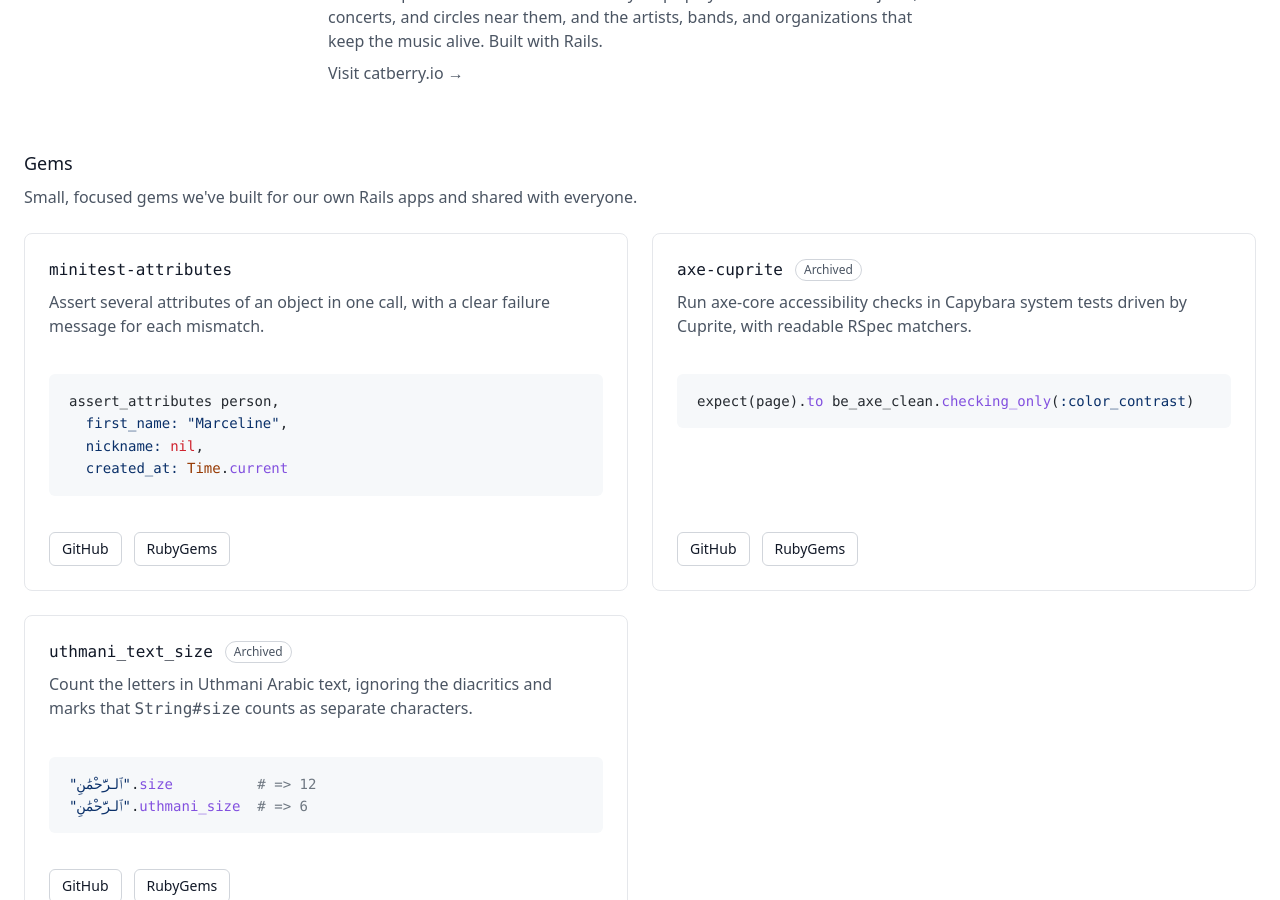
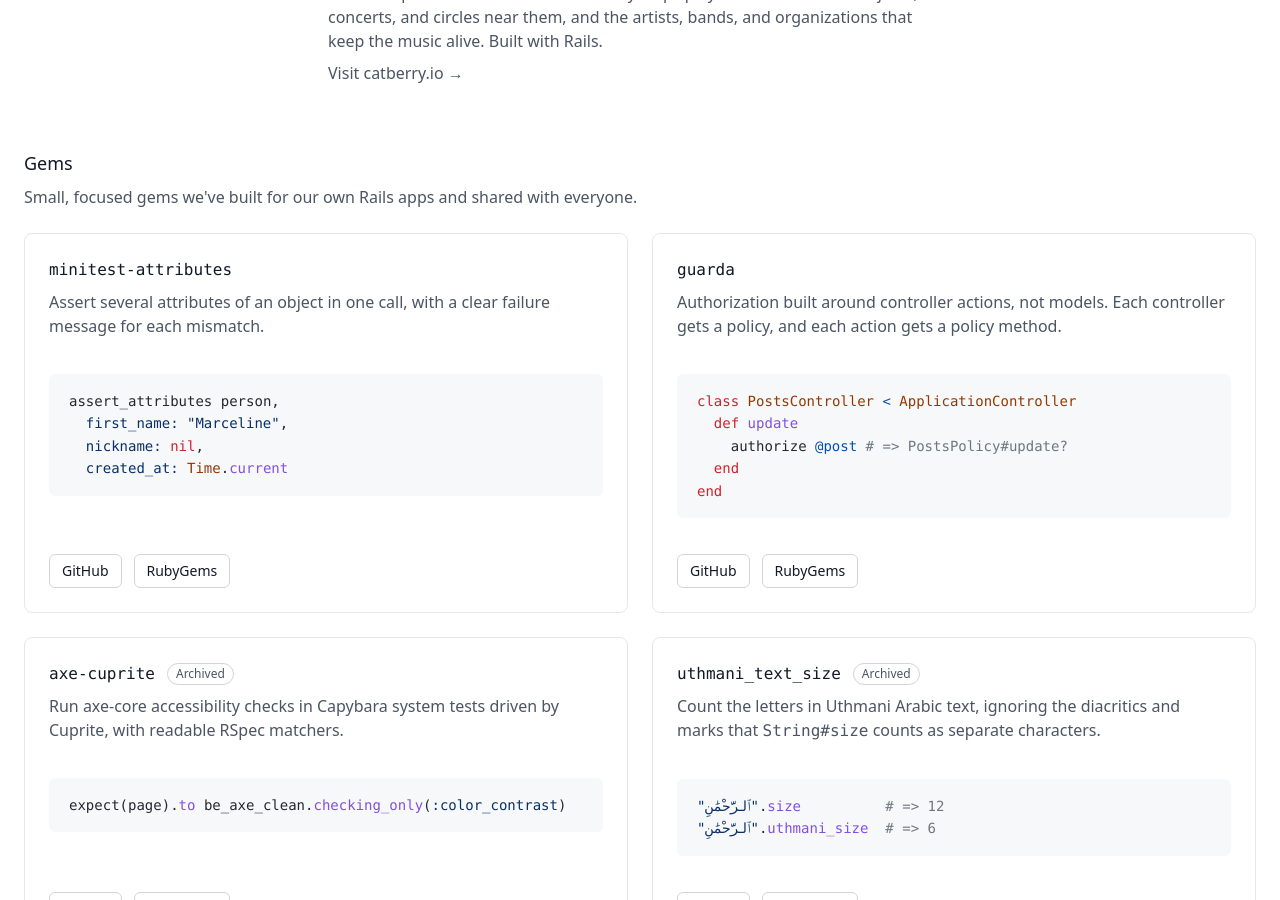
Before and after one commit to Guided-Rails/guided-rails.github.io, a Jekyll site: the page built from index.markdown, in a window 1280 px wide and 900 px high, scrolled down 459 px. Built offline with Jekyll 4.4.1, drawn with Linux system fonts in a browser that asks for light colours; nearby versions of some CDN libraries; comment, search, counter and statistics services are not loaded.

Commit message:
Add guarda gem to Gems section (#19)

```diff
--- a/_layouts/landing.html
+++ b/_layouts/landing.html
@@ -46,6 +46,25 @@ assert_attributes person,
       </div>
     </div>
     <div class="flex min-w-0 flex-col rounded-lg border border-gray-200 p-6">
+      <h3 class="font-mono text-base font-medium">guarda</h3>
+      <p class="mt-2 text-gray-600">
+        Authorization built around controller actions, not models. Each controller gets a policy, and each action gets a policy method.
+      </p>
+      <div class="prose prose-sm mt-4 max-w-none">
+{% highlight ruby %}
+class PostsController < ApplicationController
+  def update
+    authorize @post # => PostsPolicy#update?
+  end
+end
+{% endhighlight %}
+      </div>
+      <div class="mt-auto flex flex-wrap gap-3 pt-4 text-sm">
+        <a href="https://github.com/Guided-Rails/guarda" class="rounded-md border border-gray-300 px-3 py-1.5 hover:border-gray-900 hover:text-gray-900">GitHub</a>
+        <a href="https://rubygems.org/gems/guarda" class="rounded-md border border-gray-300 px-3 py-1.5 hover:border-gray-900 hover:text-gray-900">RubyGems</a>
+      </div>
+    </div>
+    <div class="flex min-w-0 flex-col rounded-lg border border-gray-200 p-6">
       <div class="flex items-center gap-3">
         <h3 class="font-mono text-base font-medium">axe-cuprite</h3>
         <span class="rounded-full border border-gray-300 px-2 py-0.5 text-xs text-gray-600">Archived</span>
```
